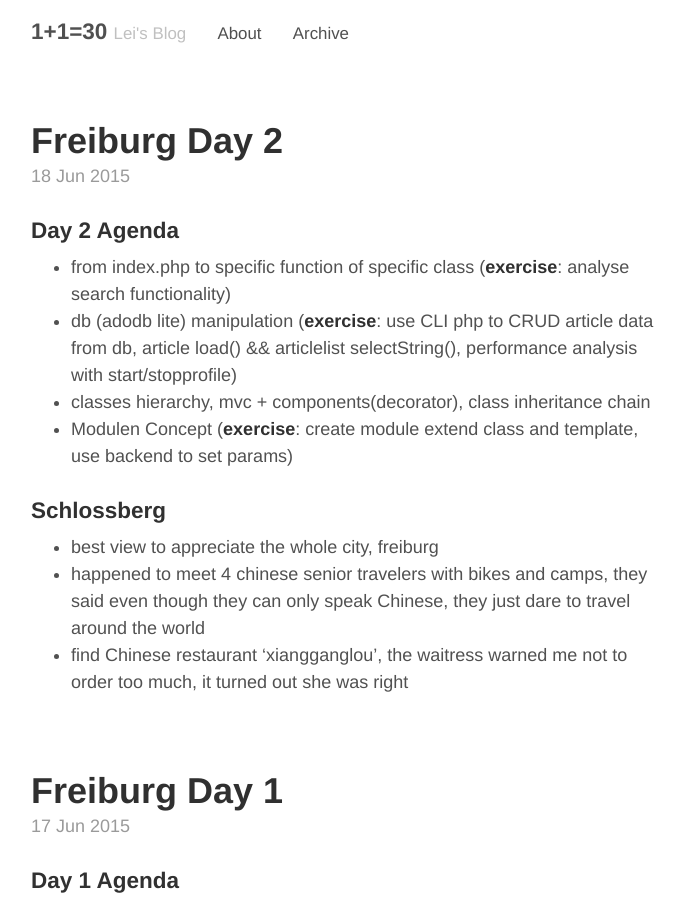
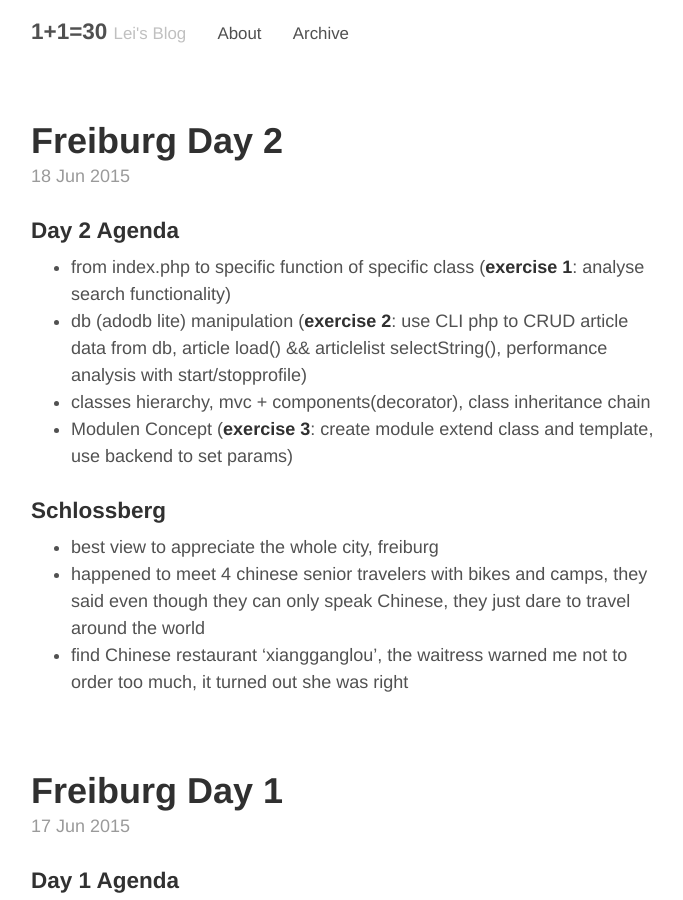
Before and after one commit to leihro/leihro.github.io, a Jekyll site: the page built from index.html, in a window 1280 px wide and 900 px high. Shown: the whole window, without its empty margins (294-977 px from the left). Built offline with Jekyll 4.4.1, drawn with Linux system fonts in a browser that asks for light colours; the list of posts is cut into pages by our own code.

Commit message:
Update 2015-06-18-freiburg-day-2.md

```diff
--- a/_posts/2015-06-18-freiburg-day-2.md
+++ b/_posts/2015-06-18-freiburg-day-2.md
@@ -1,8 +1,8 @@
 ###Day 2 Agenda
-* from index.php to specific function of specific class (**exercise**: analyse search functionality)
-* db (adodb lite) manipulation (**exercise**: use CLI php to CRUD article data from db, article load() && articlelist selectString(), performance analysis with start/stopprofile)
+* from index.php to specific function of specific class (**exercise 1**: analyse search functionality)
+* db (adodb lite) manipulation (**exercise 2**: use CLI php to CRUD article data from db, article load() && articlelist selectString(), performance analysis with start/stopprofile)
 * classes hierarchy, mvc + components(decorator), class inheritance chain
-* Modulen Concept (**exercise**: create module extend class and template, use backend to set params)
+* Modulen Concept (**exercise 3**: create module extend class and template, use backend to set params)
 
 ###Schlossberg
 * best view to appreciate the whole city, freiburg
```
